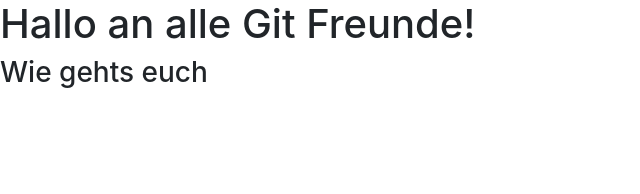
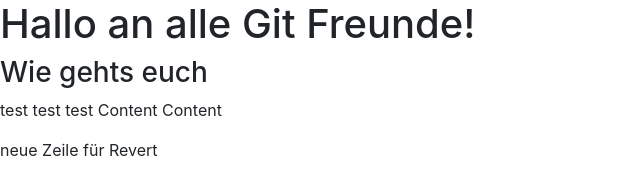
Before and after one commit to FrankIllner/git-buch-webseite, a plain HTML site: page index.html in a window 1280 px wide. Shown: the whole page, without its empty margins (0-640 px from the left). Drawn offline with nearby package versions, Linux system fonts and the light colour scheme.

Commit message:
Content hinzugefügt

```diff
--- a/index.html
+++ b/index.html
@@ -13,10 +13,11 @@
   <body>
     <h1>Hallo an alle Git Freunde!</h1>
 	<h3>Wie gehts euch</h3>
+	<p>test test test Content Content</p>
     <!-- Optional JavaScript -->
     <!-- jQuery first, then Popper.js, then Bootstrap JS -->
     <script src="https://code.jquery.com/jquery-3.2.1.slim.min.js" integrity="sha384-KJ3o2DKtIkvYIK3UENzmM7KCkRr/rE9/Qpg6aAZGJwFDMVNA/GpGFF93hXpG5KkN" crossorigin="anonymous"></script>
     <script src="https://cdnjs.cloudflare.com/ajax/libs/popper.js/1.12.9/umd/popper.min.js" integrity="sha384-ApNbgh9B+Y1QKtv3Rn7W3mgPxhU9K/ScQsAP7hUibX39j7fakFPskvXusvfa0b4Q" crossorigin="anonymous"></script>
     <script src="https://maxcdn.bootstrapcdn.com/bootstrap/4.0.0/js/bootstrap.min.js" integrity="sha384-JZR6Spejh4U02d8jOt6vLEHfe/JQGiRRSQQxSfFWpi1MquVdAyjUar5+76PVCmYl" crossorigin="anonymous"></script>
   </body>
-</html>
+</html>neue Zeile für Revert
```
